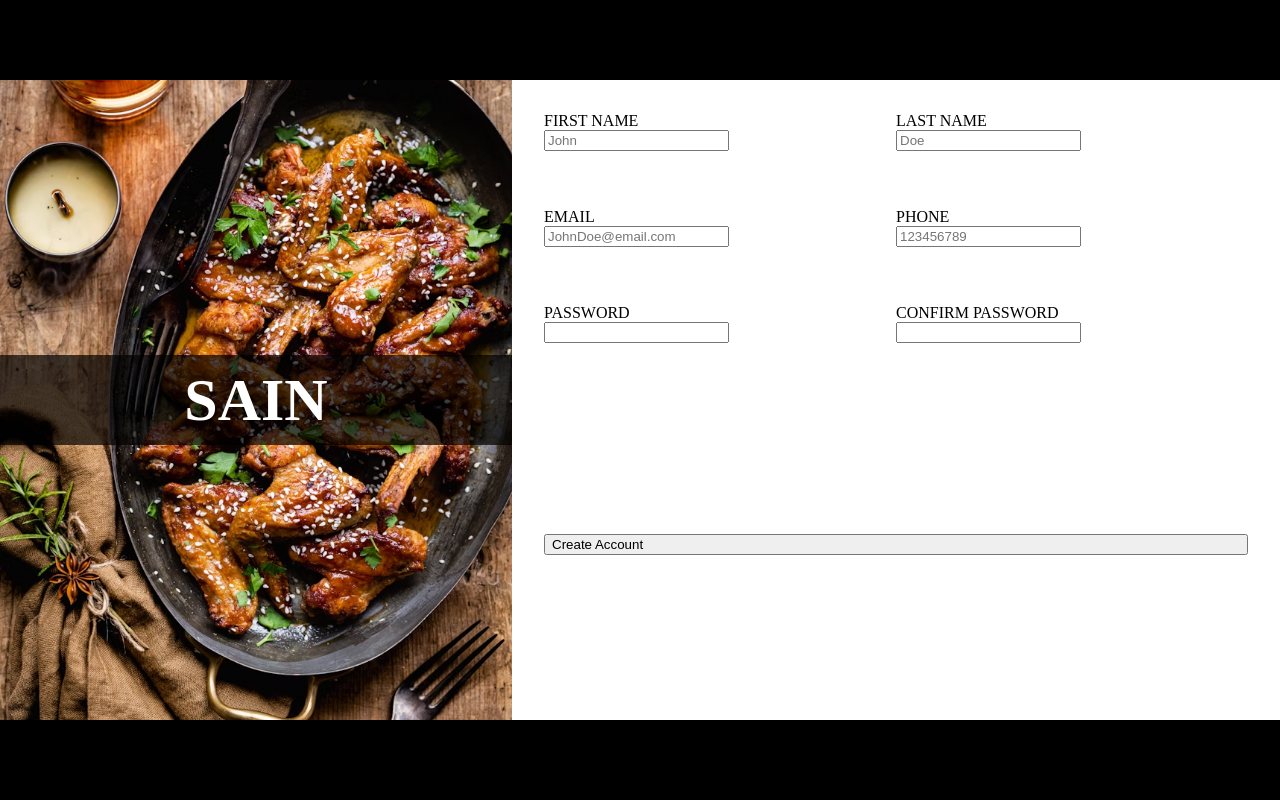
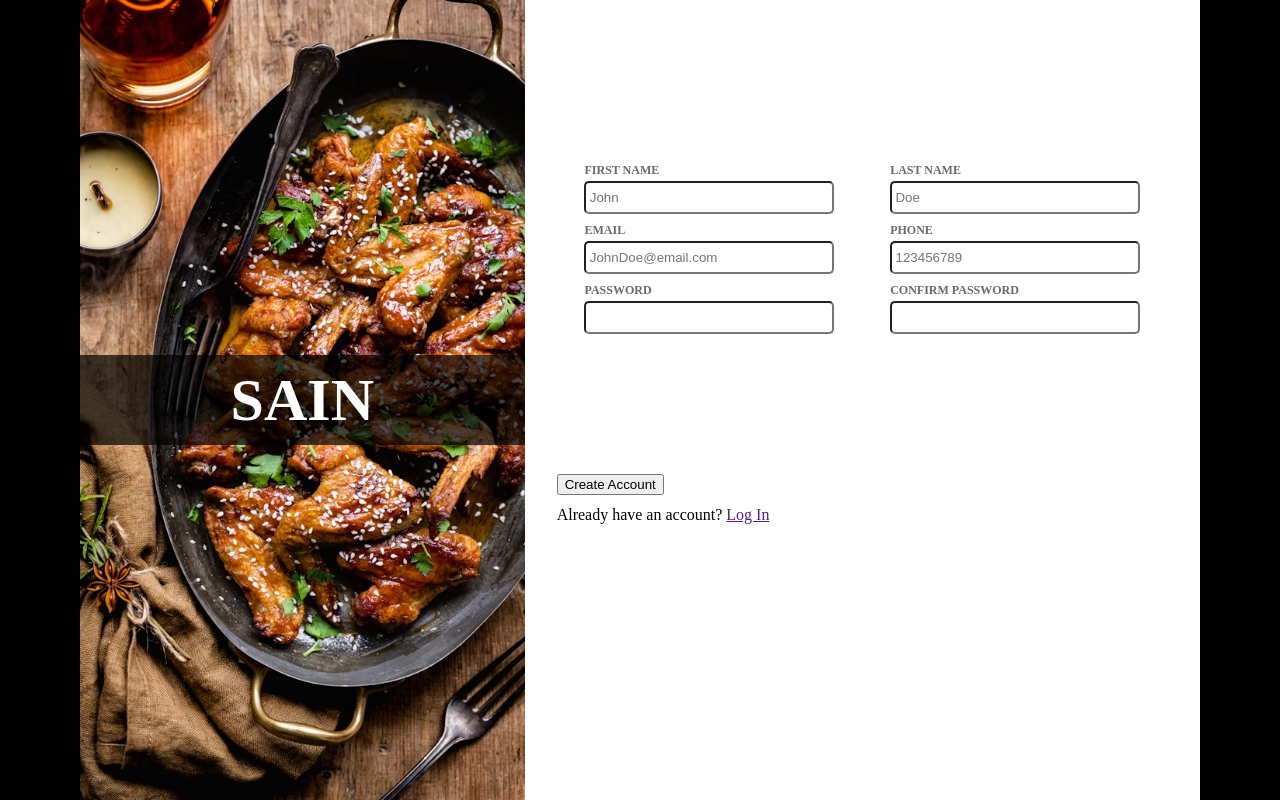
Before and after one commit to sain020/Sign-Up-Form, a plain HTML site: page index.html in a window 1280 px wide. Drawn offline with Linux system fonts and the light colour scheme.

Commit message:
More styling

```diff
--- a/index.html
+++ b/index.html
@@ -19,7 +19,7 @@
                 </div>
                 <div>
                     <label for="email">EMAIL</label>
-                    <input type="email" required placeholder="JohnDoe@email.com">
+                    <input type="email" id="email" required placeholder="JohnDoe@email.com">
                 </div>
                 <div>
                     <label for="password">PASSWORD</label>
@@ -42,7 +42,14 @@
             </div>
         </div>
         <div class="bottom">
-            <button type="submit">Create Account</button>
+            <div>
+                <button type="submit">Create Account</button>
+            </div>
+            <div>
+                <p>
+                    Already have an account? <a href="">Log In</a>
+                </p>
+            </div>
         </div>
     </form>
 </body>
--- a/style.css
+++ b/style.css
@@ -3,16 +3,24 @@
     box-sizing: border-box;
 }
 
+input{
+    padding: 0.25em;
+
+    height: 2.5em;
+    border-radius: 5px;
+
+    width: 250px;
+}
+
 body{
     display: flex;
     height: 100vh;
-    padding-top: 10vh;
-    padding-bottom: 10vh;
+    padding: 0 10vh;
     background-color: black;
 }
 
 body div{
-    height: 80vh;
+    height: 100vh;
 }
 
 #main-pic{
@@ -34,8 +42,9 @@ form{
     flex-direction: column;
     padding: 2.5vw;
 }
-form > div{
-    height: 50%;
+
+form .top{
+    height: 60%;
     width: 100%;
 
     display: flex;
@@ -43,20 +52,41 @@ form > div{
     justify-content: left;
 }
 
-form > div > *{
+form div.top > div{
     display: block;
 
     display: flex;
     flex-direction: column;
-    align-items: left;
-    justify-content: space-between;
+    align-items: center;
+    justify-content: center;
 
-    width: 100%;
+    height: 100%;
+    width: 50%;
 }
 
-form div div{
-    height: 100%;
-    width: 50%;
+form div.top > div > div{
+    height: 5em;
+
+    display: flex;
+    flex-direction: column;
+    gap: 0.25em;
+
+    font-size: 0.75em;
+    color: rgb(106, 106, 106);
+    font-weight: bold;
+}
+
+form .bottom{
+    height: 40%;
+    width: 100%;
+
+    display: flex;
+    flex-direction: column;
+}
+
+form .bottom > div{
+    height: 2em;
+    width: 100%;
 }
 
 #main-pic h1{
```
